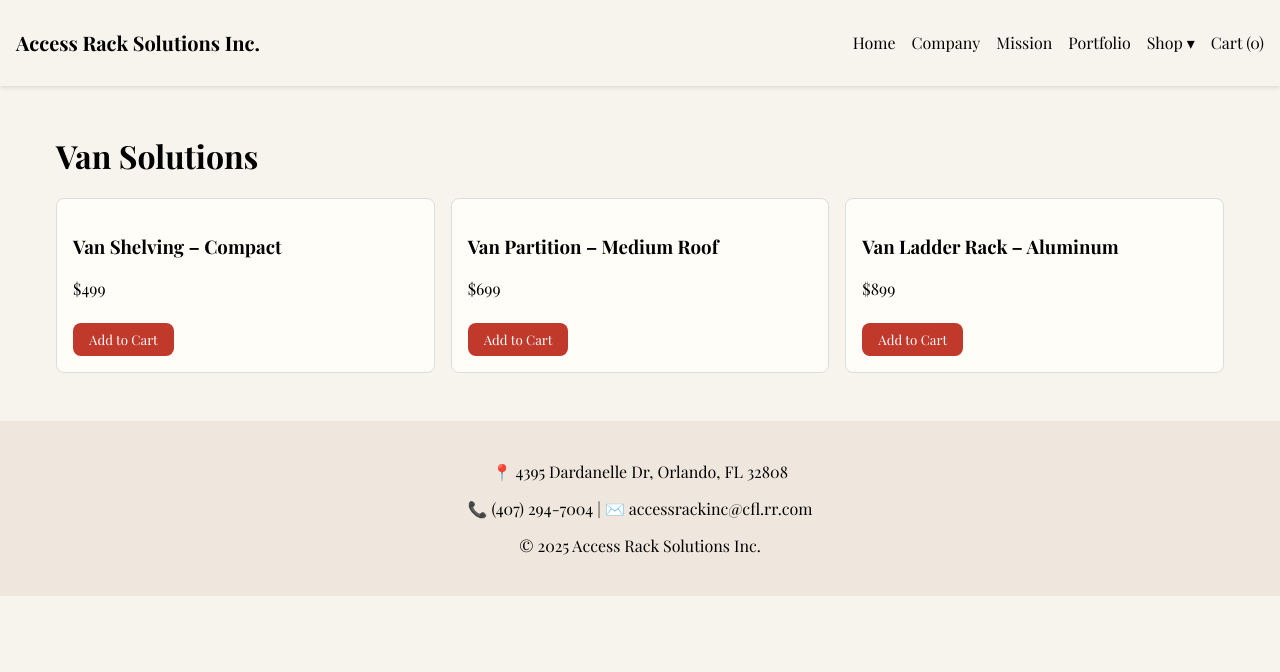
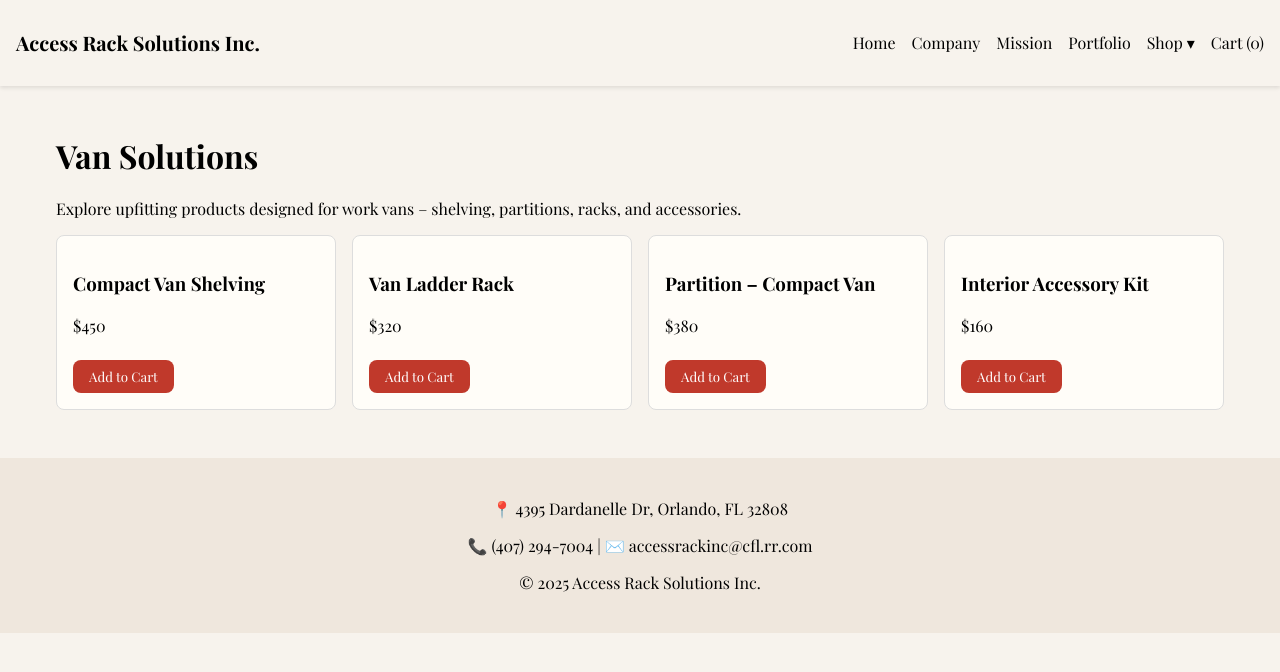
Before and after one commit to dev-verde1071/website, a Next.js app: page /shop/van in a window 1280 px wide. Shown: the top 672 px of the page. Built offline with nearby package versions, Linux system fonts and the light colour scheme.

Commit message:
Update page.js

```diff
--- a/app/shop/van/page.js
+++ b/app/shop/van/page.js
@@ -4,9 +4,10 @@ import { CartContext } from "../../../components/CartContext";
 import ProductCard from "../../../components/ProductCard";
 
 const vanProducts = [
-  { id: 101, name: "Van Shelving – Compact", price: 499 },
-  { id: 102, name: "Van Partition – Medium Roof", price: 699 },
-  { id: 103, name: "Van Ladder Rack – Aluminum", price: 899 }
+  { id: "van1", name: "Compact Van Shelving", price: 450 },
+  { id: "van2", name: "Van Ladder Rack", price: 320 },
+  { id: "van3", name: "Partition – Compact Van", price: 380 },
+  { id: "van4", name: "Interior Accessory Kit", price: 160 }
 ];
 
 export default function VanSolutionsPage() {
@@ -15,11 +16,14 @@ export default function VanSolutionsPage() {
   return (
     <main style={{ marginTop: "2rem" }}>
       <h1>Van Solutions</h1>
+      <p style={{ marginBottom: "1rem" }}>
+        Explore upfitting products designed for work vans – shelving, partitions, racks, and accessories.
+      </p>
       <div
         style={{
           display: "grid",
           gridTemplateColumns: "repeat(auto-fit, minmax(200px, 1fr))",
-          gap: "1rem"
+          gap: "1rem",
         }}
       >
         {vanProducts.map((p) => (
```
